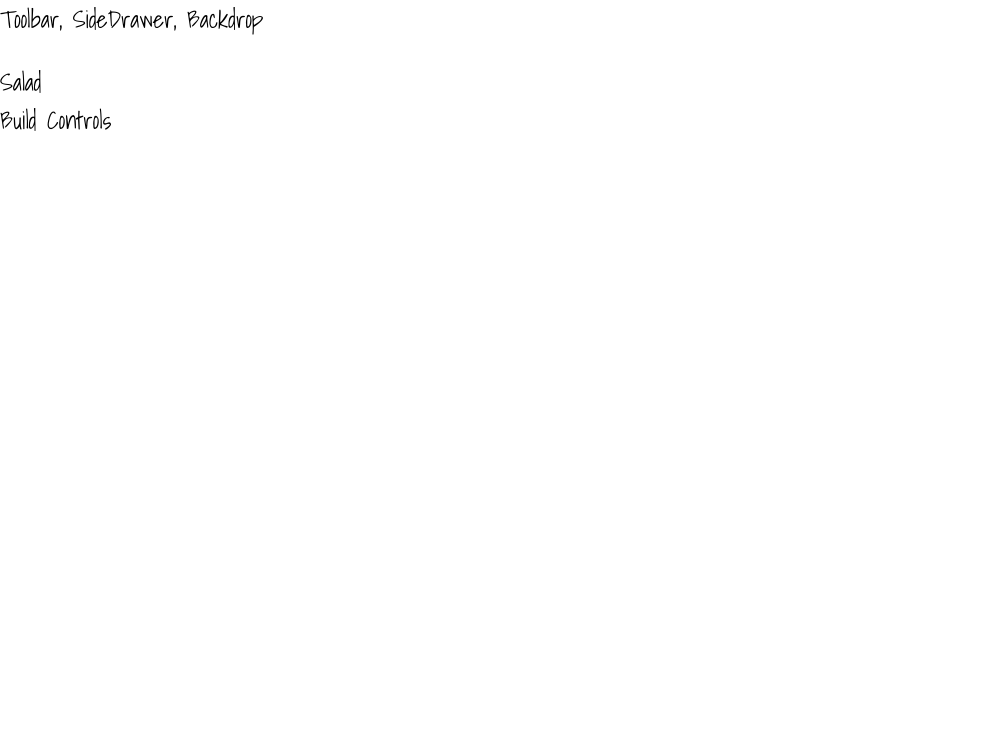
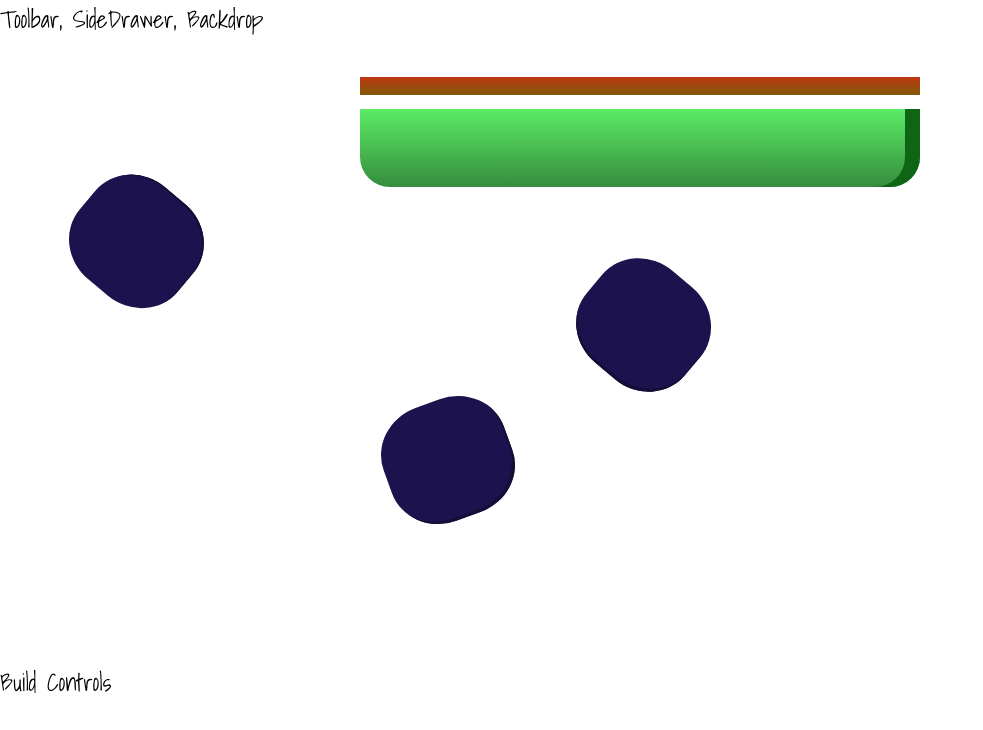
Before and after one commit to Loratadin/skinny-salad, a React (Create React App) app: page / in a window 1280 px wide. Shown: the top 730 px of the page, without its empty margins (0-983 px from the left). Built offline with nearby package versions, Linux system fonts and the light colour scheme.

Commit message:
Debug the code

```diff
--- a/src/components/Salad/Salad.js
+++ b/src/components/Salad/Salad.js
@@ -1,5 +1,5 @@
 import React from 'react';
-import { Salad } from './Salad.style.js';
+import { Salad } from './SaladIngredient/Salad.style';
 import SaladIngredient from './SaladIngredient/SaladIngredient';
 
 const salad = (props) => {
--- a/src/components/Salad/SaladIngredient/Salad.style.js
+++ b/src/components/Salad/SaladIngredient/Salad.style.js
@@ -1,5 +1,5 @@
 import styled from 'styled-components';
-import media from '../../../../theme/media';
+import media from '../../../theme/media';
 
 export const Salad = styled.div`
 	width: 100%;
--- a/src/components/Salad/SaladIngredient/SaladIngredient.js
+++ b/src/components/Salad/SaladIngredient/SaladIngredient.js
@@ -27,4 +27,4 @@ SaladIngredient.propTypes = {
 	type: PropTypes.string.isRequired
 };
 
-export default saladIngredient;
+export default SaladIngredient;
--- a/src/containers/SaladBuilder/SaladBuilder.js
+++ b/src/containers/SaladBuilder/SaladBuilder.js
@@ -1,11 +1,12 @@
 import React, { Component } from 'react';
 import Aux from '../../hoc/Aux.js';
+import Salad from '../../components/Salad/Salad';
 
 class SaladBuilder extends Component {
  	render() {
 		 return (
 			<Aux>
-				<div>Salad</div>
+				<Salad/>
 				<div>Build Controls</div>
 			</Aux>
 		 );
--- a/src/theme/media.js
+++ b/src/theme/media.js
@@ -23,7 +23,7 @@ function tablet(...args) {
  `;
 }
 
-function desktop(...args) {
+function desktopL(...args) {
  return css`
     @media(min-width: ${sizes.desktopL}px) {
      ${css(...args)}
@@ -31,7 +31,7 @@ function desktop(...args) {
  `;
 }
 
-function monitor(...args) {
+function desktopXL(...args) {
  return css`
     @media(min-width: ${sizes.desktopXL}px) {
      ${css(...args)}
```
